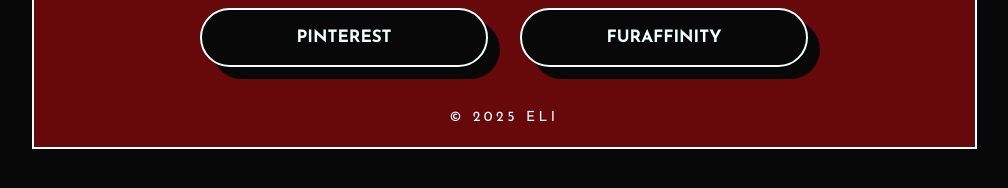
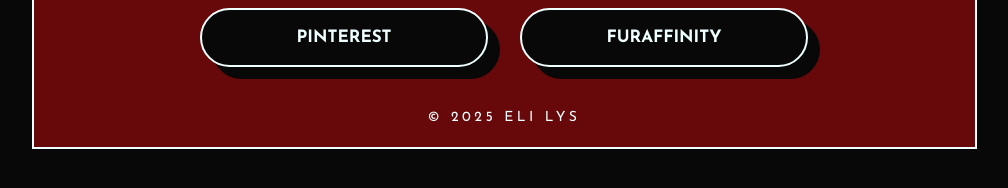
Before and after one commit to loboonline/loboonline.github.io, a Jekyll site: the page built from index.html, in a window 1280 px wide. Shown: the part 690-878 px from the top of the page, without its empty margins (136-1144 px from the left). Built offline with Jekyll 4.4.1, drawn with Linux system fonts in a browser that asks for light colours; nearby versions of some CDN libraries; some web fonts are replaced; library files that are not in the unit come from our copies; the list of posts is cut into pages by our own code.

Commit message:
Update footer.html

```diff
--- a/_includes/footer.html
+++ b/_includes/footer.html
@@ -1,7 +1,7 @@
 <div style="margin-top:10px;">
 <!--<p style="text-align:center;line-height: 135%;letter-spacing: 0.25em;text-transform: uppercase;"><script type="text/javascript" src="//counter.websiteout.com/js/24/0/0/0"></script> Hits</p>-->
 
-<p style="text-align:center;line-height: 135%;letter-spacing: 0.25em;text-transform: uppercase;font-size:14px;">©&nbsp;{{ site.time | date: '%Y' }} Eli</p>
+<p style="text-align:center;line-height: 135%;letter-spacing: 0.25em;text-transform: uppercase;font-size:14px;">©&nbsp;{{ site.time | date: '%Y' }} Eli Lys</p>
 
 <p style="text-align:center;line-height: 135%;letter-spacing: 0.25em;text-transform: uppercase;font-size:14px;margin-bottom:0px;padding-bottom:20px;" class="hide-on-mobile"><a onclick='window.scrollTo({top: 0, behavior: "smooth"});' style="font-size:14px;">Back to Top &nbsp;<i class="fas fa-arrow-up"></i></a></p>
 
```
